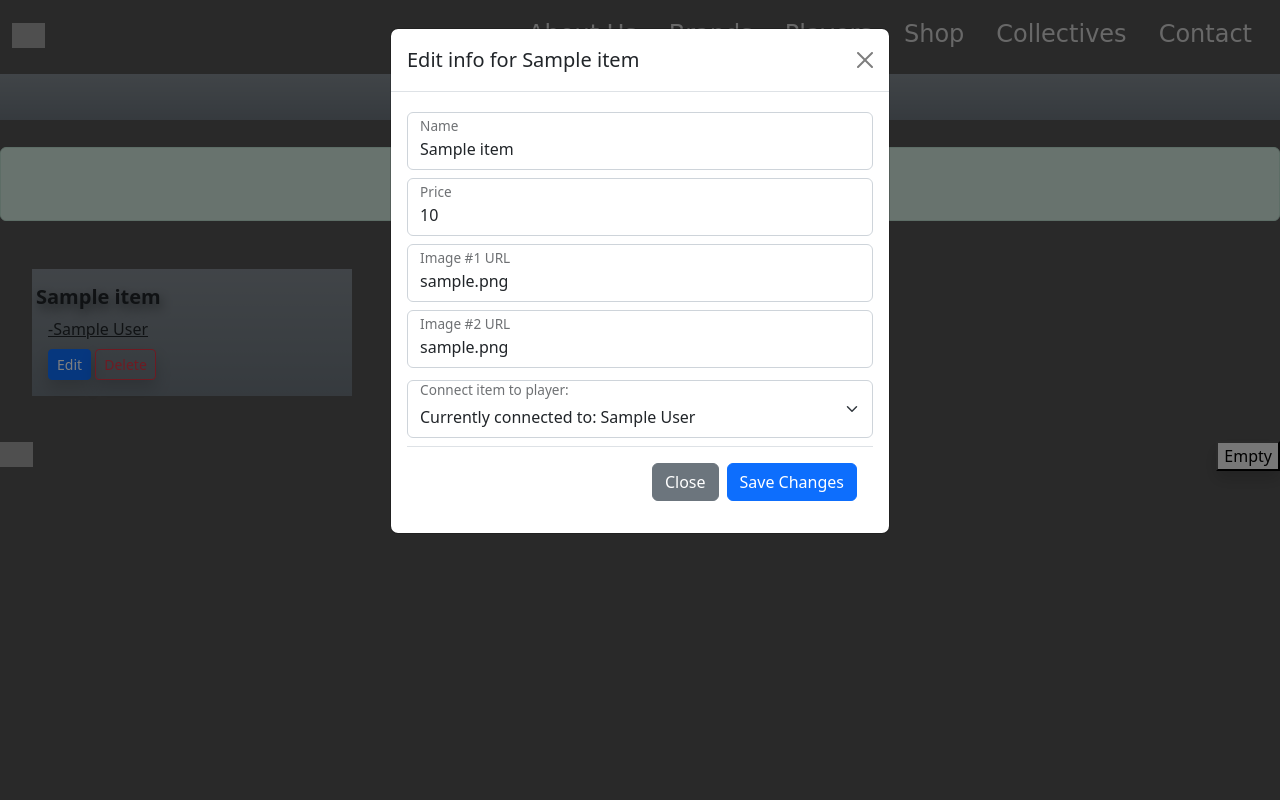
After one commit to seanthewonderful/oncoor_sample, a Flask app: page /edit_shop_items in a window 1280 px wide, after a click on "Edit". The commit adds this page. Run offline with Flask 2, Linux system fonts and the light colour scheme; tables that the repository leaves empty hold one stand-in row (values such as "Sample post"); one stand-in notice (Sample message) is shown; parts of the project's set-up code (start-up, migrations or seed data) failed here and were passed over; some libraries are stand-ins or nearby versions; some web fonts are replaced; grey boxes are pictures that could not be loaded.

Commit message:
can edit shop items, including fkey ref

```diff
--- a/src/__init__.py
+++ b/src/__init__.py
@@ -1,4 +1,5 @@
 from ast import Delete
+from nis import cat
 from re import L
 import smtplib
 from flask import Flask, render_template, redirect, url_for, request, flash
@@ -201,6 +202,37 @@ def edit_player():
     return render_template('edit_player.html', players=Player.query.all())
 
 
+@app.endpoint("edit_shop_items")
+@app.route("/edit_shop_items", methods=["GET", "POST"])
+def edit_shop_items():
+    def get_player(id):
+        return Player.query.get(id)
+    if request.method == "POST":
+        try:
+            print(request.form['item_'])
+        except:
+            item = ShopItem.query.get(request.form['item_id'])
+            item.name = request.form['name']
+            item.price = request.form['price']
+            item.img1_url = request.form['img1_url']
+            item.img2_url = request.form['img2_url']
+            item.player_id = request.form['player_connection']
+            db.session.commit()
+            db.session.close()
+            flash("Changes made", category="success")
+            return redirect(url_for('edit_shop_items'))
+        else:
+            item = ShopItem.query.get(request.form['item_id'])
+            db.session.delete(item)
+            db.session.close()
+            flash("Item deleted")
+            return redirect(url_for('edit_shop_items'))
+    return render_template('edit_shop_items.html',
+                           items=ShopItem.query.all(),
+                           players=Player.query.all(),
+                           get_player=get_player)
+
+
 if __name__ == "__main__":
     connect_to_db(app)
     app.run()
--- /dev/null
+++ b/src/templates/edit_shop_items.html
@@ -0,0 +1,119 @@
+{% extends 'base.html' %}
+
+{% block title %}Admin - Edit Shop Items{% endblock %}
+
+{% block content %}
+
+
+<div class="d-flex row mt-5">
+    <div class="container bg-secondary bg-gradient" style="margin: 2% 0; text-align: center;">
+        <h2>Edit Shop Items</h2>
+    </div>
+
+    <div class="container">
+        {% with messages = get_flashed_messages(with_categories=true) %}
+            {% if messages %}
+                {% for category, message in messages %}
+                    <div class="alert alert-{{ category }}" role="alert" id="flashMessage">
+                        <p class="text-center">{{ message }}</p>
+                    </div>
+                {% endfor %}
+            {% endif %}
+        {% endwith %}
+    </div>
+
+    <div class="container row m-4">
+    {% for item in items %}
+    <div class="container col-lg-3 col-md-3 col-sm-4 col-xs-6 m-2 p-3 bg-secondary bg-gradient">
+        <a class="link-dark" href="{{ url_for('shop') }}" style="text-decoration:none; text-shadow: rgba(0, 0, 0, 0.493) 2px 5px 11px;">
+            <dl class="row h5" style="font-weight: bold;">{{ item.name }}</dl>
+        </a>
+        {% if item.player_id %}
+        <a class="link-dark" href="{{ url_for('player', first_name=get_player(item.player_id).first_name, last_name=get_player(item.player_id).last_name) }}">
+            <dd class="">-{{ get_player(item.player_id).first_name }} {{ get_player(item.player_id).last_name }}</dd>
+        </a>
+        {% endif %}
+        <!-- Modal trigger Buttons -->
+        <button type="button" class="btn btn-primary btn-sm shadow" data-bs-toggle="modal" data-bs-target="#modal{{ item.id }}">
+            Edit
+        </button>
+        <button type="button" class="btn btn-outline-danger btn-sm shadow" data-bs-toggle="modal" data-bs-target="#deleteModal{{ item.id }}">
+            Delete
+        </button>
+        <!-- Modal -->
+        <div class="modal fade" id="modal{{ item.id }}" tabindex="-1" aria-labelledby="modal{{ item.id }}Label" aria-hidden="true">
+            <div class="modal-dialog">
+                <div class="modal-content">
+                    <div class="modal-header">
+                        <h5 class="modal-title" id="modal{{ item.id }}Label">Edit info for {{ item.name }}</h5>
+                        <button type="button" class="btn-close" data-bs-dismiss="modal" aria-label="Close"></button>
+                    </div>
+                    <div class="modal-body">
+                        <form class="" method="post" action="{{ url_for('edit_shop_items') }}">
+                            <input type="hidden" name="csrf_token" value="{{ csrf_token() }}">
+                            <input type="hidden" name="item_id" value="{{ item.id }}">
+                            <div class="form-floating py-1">
+                                <input type="text" class="form-control" id="floatingInputValue" name="name" value="{{ item.name }}">
+                                <label for="floatingInputValue">Name</label>
+                            </div>
+                            <div class="form-floating py-1">
+                                <input type="text" class="form-control" id="floatingInputValue" name="price" value="{{ item.price }}">
+                                <label for="floatingInputValue">Price</label>
+                            </div>
+                            <div class="form-floating py-1">
+                                <input type="text" class="form-control" id="floatingInputValue" name="img1_url" value="{{ item.img1_url }}">
+                                <label for="floatingInputValue">Image #1 URL</label>
+                            </div>
+                            <div class="form-floating py-1">
+                                <input type="text" class="form-control" id="floatingInputValue" name="img2_url" value="{{ item.img2_url }}">
+                                <label for="floatingInputValue">Image #2 URL</label>
+                            </div>
+                            <div class="form-floating py-2">
+                                <select class="form-select" id="floatingSelectGrid" name="player_connection">
+                                    <option hidden value="{{ item.player_id }}">Currently connected to: {{ get_player(item.player_id).first_name | default("") }} {{ get_player(item.player_id).last_name | default("") }}</option>
+                                    <option value=""></option>
+                                    {% for player in players %}
+                                    <option value="{{ player.id }}">{{ player.first_name }} {{ player.last_name }}</option>
+                                    {% endfor %}
+                                </select>
+                                <label class="">Connect item to player:<p class="text-warning" style="display:inline; font-size:smaller;"></p></label>
+                            </div>
+
+                            <div class="modal-footer">
+                                <button type="button" class="btn btn-secondary" data-bs-dismiss="modal">Close</button>
+                                <input type="submit" name="submit" value="Save Changes" class="btn btn-primary"></input>
+                            </div>
+                        </form>
+                    </div>
+                </div>
+            </div>
+        </div>
+        <!-- End Modal -->
+        <div class="modal fade" id="deleteModal{{ item.id }}" tabindex="-1" aria-labelledby="deleteModal{{ item.id }}Label" aria-hidden="true">
+            <div class="modal-dialog">
+                <div class="modal-content">
+                <div class="modal-header">
+                    <h5 class="modal-title" id="deleteModal{{ item.id }}Label">Are you sure you want to delete this item?</h5>
+                    <button type="button" class="btn-close" data-bs-dismiss="modal" aria-label="Close"></button>
+                </div>
+                <div class="modal-body" style="font-style:italic;">
+                    This item data will be permanently erased.
+                </div>
+                <div class="modal-footer">
+                    <form class="" method="post" action="{{ url_for('edit_shop_items') }}">
+                    <input type="hidden" name="csrf_token" value="{{ csrf_token() }}">
+                    <input type="hidden" name="item_" value="{{ item.id }}">
+                    <button type="button" class="btn btn-secondary" data-bs-dismiss="modal">Cancel</button>
+                    <input type="submit" name="submit_delete" value="Yes, Delete" class="btn btn-danger"></input>
+                    </form>
+                </div>
+                </div>
+            </div>
+        </div>
+        <!-- End 2nd Modal -->
+    </div>
+
+    {% endfor %}
+</div>
+
+{% endblock %}
--- a/src/templates/navbar.html
+++ b/src/templates/navbar.html
@@ -35,6 +35,9 @@
               <a class="nav-link shadow bg-secondary bg-gradient" href="{{ url_for('edit_player') }}">Edit Player Info</a>
             </li>
             <li class="nav-item">
+              <a class="nav-link shadow bg-secondary bg-gradient" href="{{ url_for('edit_shop_items') }}">Edit Shop Items</a>
+            </li>
+            <li class="nav-item">
               <a class="nav-link" href="#">Welcome, Administrator!</a>
             </li>
 
@@ -42,6 +45,21 @@
 
             <li class="nav-item">
               <a class="nav-link shadow bg-secondary bg-gradient" href="{{ url_for('admin') }}">Admin Page</a>
+            </li>
+            <li class="nav-item">
+              <a class="nav-link shadow bg-secondary bg-gradient" href="{{ url_for('edit_shop_items') }}">Edit Shop Items</a>
+            </li>
+            <li class="nav-item">
+              <a class="nav-link" href="#">Welcome, Administrator!</a>
+            </li>
+
+            {% elif request.url_rule.endpoint == 'edit_shop_item' %}
+
+            <li class="nav-item">
+              <a class="nav-link shadow bg-secondary bg-gradient" href="{{ url_for('admin') }}">Admin Page</a>
+            </li>
+            <li class="nav-item">
+              <a class="nav-link shadow bg-secondary bg-gradient" href="{{ url_for('edit_player') }}">Edit Player Info</a>
             </li>
             <li class="nav-item">
               <a class="nav-link" href="#">Welcome, Administrator!</a>
```
